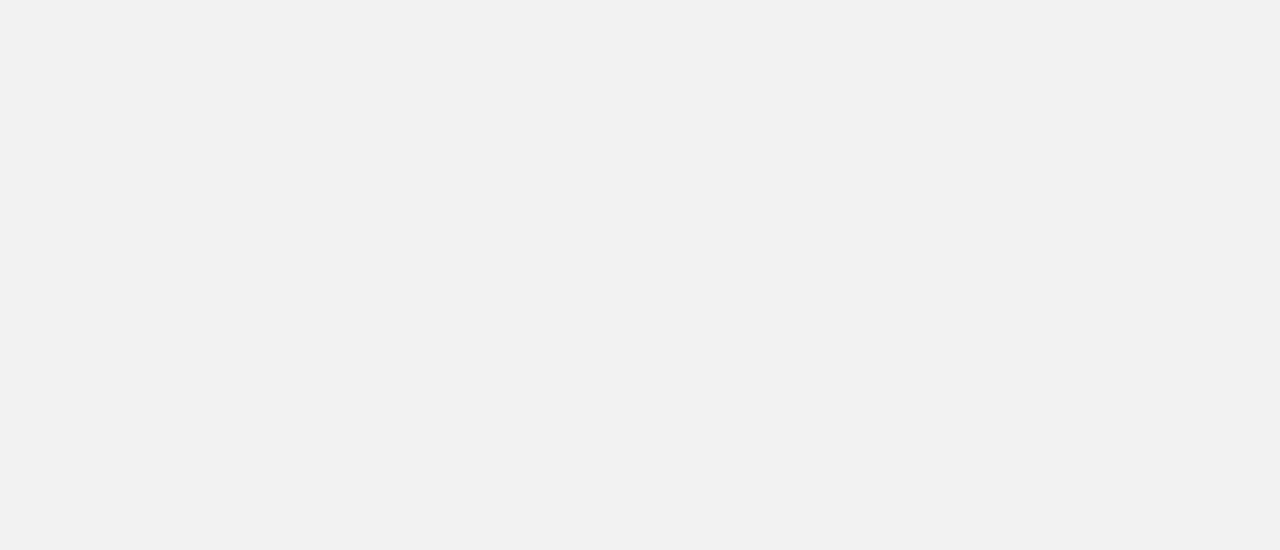
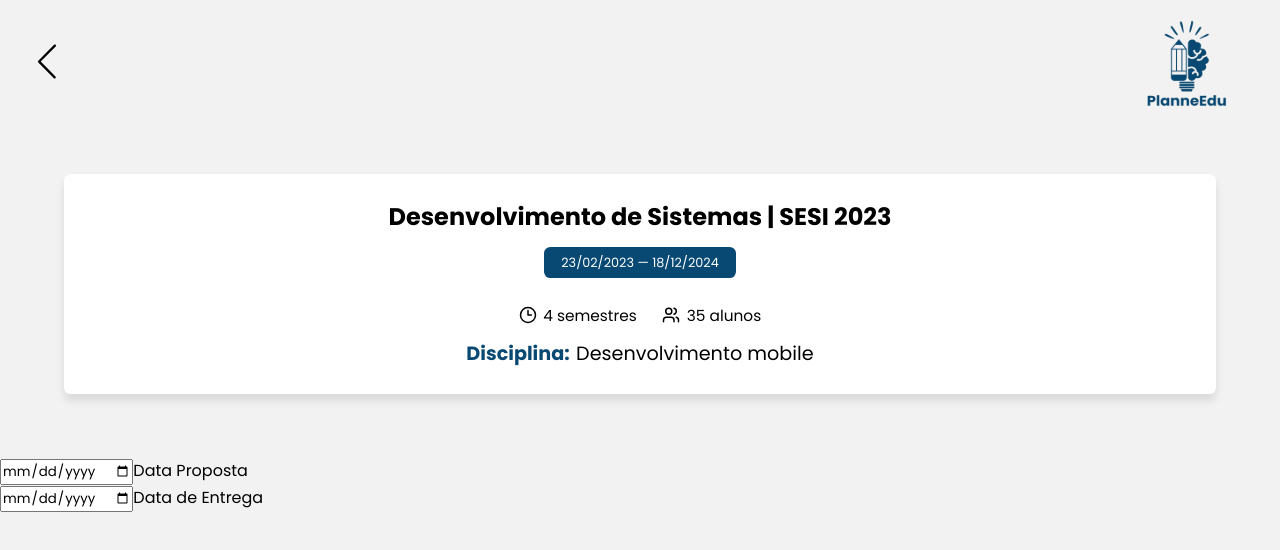
Before and after one commit to larissacoelho21/PlanneEdu-FrontEnd, a React (Vite) app in the folder PlanneEdu_Front/: page /addatividade in a window 1280 px wide. Before the commit this address had no page. Shown: the top 550 px of the page. Built offline with nearby package versions, Linux system fonts and the light colour scheme.

Commit message:
Arrumando css da visualização de atividades e começando a criação de plano de curso.

```diff
--- a/PlanneEdu_Front/src/App.css
+++ b/PlanneEdu_Front/src/App.css
@@ -2,6 +2,7 @@
   margin: 0;
   padding: 0;
   box-sizing: border-box;
+  font-family: "Poppins", system-ui;
 }
 
 :root {
--- a/PlanneEdu_Front/src/Css/Teacher/ClassTeacher.css
+++ b/PlanneEdu_Front/src/Css/Teacher/ClassTeacher.css
@@ -2,6 +2,13 @@ body {
   background-color: #f2f2f2;
   font-family: "Poppins", system-ui;
   font-style: normal;
+}
+
+:root {
+  --blue-one: #074973;
+  --blue-two: #07678D;
+  --white: #fff;
+  --black: #000;
 }
 
 .box-info-class {
@@ -12,7 +19,7 @@ body {
   gap: 1vw;
   margin: 5% auto;
   padding: 2vw;
-  background-color: #ffffff;
+  background-color: var(--white);
   width: 90%;
   border-radius: 0.5vw;
   box-shadow: 0 0.5vw 0.625vw rgba(0, 0, 0, 0.1);
@@ -21,10 +28,10 @@ body {
 
 .date-badge {
   font-size: 1vw;
-  background-color: #07678d;
+  background-color: var(--blue-one);
   width: 15vw;
   padding: 0.5vw;
-  color: #ffff;
+  color: var(--white);
   font-weight: normal;
   text-align: center;
   border-radius: 0.5vw;
@@ -60,9 +67,9 @@ body {
 .buttons-class button {
   width: 35vw;
   height: 11vh;
-  background-color: #07678d;
+  background-color: var(--blue-two);
   border: none;
-  color: #ffffff;
+  color: var(--white);
   border-radius: 0.5vw;
   cursor: pointer;
   font-size: 1.5vw;
@@ -73,14 +80,14 @@ body {
 .buttons-class button:focus{
   background-color: transparent;
   border: solid 2px #07678d;
-  color: #07678d;
+  color: var(--blue-two);
 }
 
 .buttons-class button:active{
   translate: 0 0.5vw;
   background-color: transparent;
   border: solid 2px #07678d;
-  color: #07678d;
+  color: var(--blue-two);
 }
 
 .overlay {
@@ -103,15 +110,15 @@ body {
   align-items: center;
   border-radius: 0.5vw;
   text-align: center;
-  box-shadow: 0 0.3125vw 0.625vw rgba(0, 0, 0, 0.1);
+  box-shadow: 0 4px 8px rgba(0, 0, 0, 0.1);
 }
 
 .popup-content {
   width: 100%;
   height: 7vw;
-  background-color: #084973;
+  background-color: var(--blue-one);
   padding: 1vw;
-  color: #ffffff;
+  color: var(--white);
   text-align: center;
   align-items: center;
   justify-content: center;
@@ -132,28 +139,22 @@ body {
   background-color: transparent;
   border: solid 0.1171875vw #07678d;
   padding: 0.5vw 3vw;
-  color: #07678d;
+  color: var(--blue-two);
   border-radius: 0.5vw;
   margin-bottom: 5%;
   transition: 0.3s ease
 }
 
 .button-close button:hover{
-  background-color: #07678d;
-  color: #ffffff;
-}
-
-.button-close button:active{
-  translate: 0 0.5vw;
-  background-color: #07678d;
-  color: #ffffff;
+  background-color: var(--blue-two);
+  color: var(--white);
 }
 
 .button-add, .button-view{
   display: flex ;
   align-items: center;
   justify-content: center;
-  background-color: #07678d;
+  background-color: var(--blue-two);
   border-radius: 0.5vw;
   width: 22vw;
   height: 8vh;
@@ -168,7 +169,7 @@ body {
   display: flex;
   align-items: center;
   gap: 1vw;
-  color: #ffffff;
+  color: var(--white);
 }
 
 .button-view img {
@@ -196,15 +197,15 @@ table {
 }
 
 .title-info > th {
-  background-color: #074973;
-  color: white;
+  background-color: var(--blue-one);
+  color: var(--white);
   font-size: 1.5vw;
   text-align: center;
   padding: 1vw;
 }
 
 td, th {
-  border: 0.078125vw solid #9ab9cd; /* Borda interna das células */
+  border: 0.078125vw solid #9ab9cd;
   padding: 1vw;
   text-align: left;
 }
--- a/PlanneEdu_Front/src/Css/Teacher/Home.css
+++ b/PlanneEdu_Front/src/Css/Teacher/Home.css
@@ -2,6 +2,13 @@ body{
   background-color: #f2f2f2;
   font-family: "Poppins", system-ui;
   font-style: normal;
+}
+
+:root {
+  --blue-one: #074973;
+  --blue-two: #07678D;
+  --white: #fff;
+  --black: #000;
 }
 
 .homeTeacher{
@@ -19,7 +26,7 @@ body{
 
 .introTeacher h1{
   font-size: 2.2vw;
-  color: #074973;
+  color: var(--blue-one);
 }
 
 .introTeacher h2{
@@ -49,14 +56,21 @@ body{
   display: flex;
   flex-direction: column;
   box-sizing: border-box;
-  background-color: #ffff;
+  background-color: var(--white);
   width: 42vw;
   border-radius: 0.5vw;
   padding: 2.4vw;
   gap: 1vw;
   cursor: pointer;
   box-shadow: 0 4px 8px rgba(0, 0, 0, 0.1);
-  color: #000;
+  color: var(--black);
+  border: 2px solid transparent;
+  transition: 0.35s ease-out;
+}
+
+.box-teacher:hover{
+  border: 2px solid #084973;
+  transform: scale(1.015);
 }
 
 .box-teacher h1{
@@ -65,7 +79,7 @@ body{
 
 .date-badge {
   font-size: 1vw;
-  background-color: #07678D;
+  background-color: var(--blue-one);
   width: 15vw;
   padding: 0.5vw;
   color: #ffff;
--- a/PlanneEdu_Front/src/Css/Teacher/PlanEnsino.css
+++ b/PlanneEdu_Front/src/Css/Teacher/PlanEnsino.css
@@ -1,74 +1,76 @@
-main{
+:root {
   --blue-one: #074973;
-    --blue-two: #07678D;
-    --font: font-family: "Poppins", system-ui;
-
+  --blue-two: #07678d;
+  --white: #fff;
+  --black: #000;
 }
 
-*{
-    font-family: var(--font);
-}
-
-.Intro{
+.Intro {
   display: flex;
   flex-direction: column;
   align-items: center;
-    margin: 8vw 0 4vw 0;
-    gap: .5vw;
+  margin: 6vw 0 4vw 0;
+  gap: 0.5vw;
 }
 
-.Title{
+.Title {
   font-size: 2.2vw;
   color: var(--blue-one);
 }
 
-.Description{
+.Description {
   font-size: 1.5vw;
   font-weight: 500;
 }
 
-.Line{
+.Line {
   width: 25vw;
   height: 0.23vw;
-    background: linear-gradient(90deg, rgba(2,0,36,1) 0%, rgba(8,73,115,1) 0%, rgba(38,133,191,1) 100%);
+  background: linear-gradient(
+    90deg,
+    rgba(2, 0, 36, 1) 0%,
+    rgba(8, 73, 115, 1) 0%,
+    rgba(38, 133, 191, 1) 100%
+  );
   border-radius: 2vw;
   margin: 1vw 0;
 }
 
-.Add-Plano button{
+.Add-Plano button {
   display: flex;
   justify-content: center;
   align-items: center;
   gap: 1vw;
   width: 35vw;
-    padding: .8vw 1.8vw;
+  padding: 0.8vw 1.8vw;
   margin-bottom: 4vw;
   border-radius: 1vw;
   border: none;
   background: var(--blue-two);
-    color: #FFF;
+  color: var(--white);
   font-size: 1.3vw;
   cursor: pointer;
   transition: 0.3s ease;
 }
 
-.Add-Plano button:active{
+.Add-Plano button:active {
   translate: 0 0.5vw;
   background: var(--blue-one);
 }
 
-.Planos, .Add-Plano{
+.Planos,
+.Add-Plano {
   display: flex;
   flex-direction: column;
   align-items: center;
   gap: 3vw;
 }
 
-.Planos h2{
+.Planos h2 {
   font-size: 1.8vw;
 }
 
-.Cards{
+.Cards {
   padding: 0 4vw;
   width: 100%;
   display: grid;
@@ -78,63 +80,65 @@ main{
   margin-bottom: 3vw;
 }
 
-.Card{
-    background-color: #FFF;
+.Card {
+  background-color: var(--white);
   width: 100%;
   border-radius: 1vw;
   /* offset-x | offset-y | blur-radius | spread-radius | color */
-    box-shadow: 0 4px 8px rgba(0, 0, 0, 0.1);
+  box-shadow: 0 2px 4px rgba(0, 0, 0, 0.1);
   padding: 1.5vw 2vw;
   display: flex;
   justify-content: space-between;
   align-items: center;
   cursor: pointer;
-    border: 2px solid #c3c6ce;
+  border: 2px solid transparent;
   transition: 0.35s ease-out;
 }
 
-.Card:hover{
+.Card:hover {
   border: 2px solid var(--blue-one);
   transform: scale(1.015);
 }
 
-.Data{
+.Data {
   display: flex;
   flex-direction: column;
   gap: 1vw;
 }
 
-.Subject{
+.Subject {
   font-weight: 600;
   font-size: 1.4vw;
 }
 
-.tag-course{
+.tag-course {
   background-color: var(--blue-one);
   width: max-content;
-    padding: .5vw 1vw;
-    border-radius: .5vw;
+  padding: 0.5vw 1vw;
+  border-radius: 0.5vw;
   display: flex;
   align-items: center;
   float: inline-end;
-    gap: .5vw;
-    color: #FFF;
+  gap: 0.5vw;
+  color: var(--white);
   font-size: 1vw;
 }
 
-.Info{
+.Info {
   display: flex;
 }
 
-.Teacher, .Class{
+.Teacher,
+.Class {
   display: flex;
   align-items: center;
-    margin: .5vw 0;
-    gap: .5vw;
+  margin: 0.5vw 0;
+  gap: 0.5vw;
   margin-right: 2vw;
 }
 
-.Teacher p, .Class p{
+.Teacher p,
+.Class p {
   font-weight: 400;
-    font-size: 1.3vw;
+  font-size: 1.2vw;
 }
--- a/PlanneEdu_Front/src/Css/Teacher/Profile.css
+++ b/PlanneEdu_Front/src/Css/Teacher/Profile.css
@@ -133,13 +133,6 @@
     background-color: #07678d;
 }
 
-
-/* Dialog */
-button,
-fieldset,
-input {
-    all: unset;
-}
 
 .DialogOverlay {
     position: fixed;
--- /dev/null
+++ b/PlanneEdu_Front/src/Pages/Teacher/AddActivity.tsx
@@ -0,0 +1,43 @@
+import { Clock3, Users } from "lucide-react";
+import { SubNavbar } from "../../Components/SubNavbar/SubNavbar";
+
+export function AddActivity() {
+  return (
+    <section className="add-activity">
+      <div className="start-add">
+        <SubNavbar />
+        <div className="box-info-class">
+          <h1>Desenvolvimento de Sistemas | SESI 2023</h1>
+          <div className="date-badge">
+            <span>23/02/2023 — 18/12/2024</span>
+          </div>
+          <div className="infos-teacher">
+            <div className="semester-teacher">
+              <Clock3 size={18} />
+              <h1>4 semestres</h1>
+            </div>
+            <div className="students">
+              <Users size={18} />
+              <h1>35 alunos</h1>
+            </div>
+          </div>
+          <div className="discipline">
+            <h1>Disciplina:</h1>
+            <h2>Desenvolvimento mobile</h2>
+          </div>
+        </div>
+      </div>
+
+      <div className="forms-add-activity">
+        <div className="proposed-date">
+          <input type="date" name="" id="dateProposed"/>
+          <label htmlFor="dateProposed">Data Proposta</label>
+        </div>
+        <div className="delivery-date">
+          <input type="date" name="" id="dateDelivery"/>
+          <label htmlFor="dateDelivery">Data de Entrega</label>
+        </div>
+      </div>
+    </section>
+  );
+}
--- a/PlanneEdu_Front/src/Pages/Teacher/ClassTeacher.tsx
+++ b/PlanneEdu_Front/src/Pages/Teacher/ClassTeacher.tsx
@@ -5,7 +5,7 @@ import { SubNavbar } from "../../Components/SubNavbar/SubNavbar";
 import { useState } from "react";
 import { Link } from "react-router-dom";
 
-import { Clock3, Users, Eye } from "lucide-react";
+import { Clock3, Users } from "lucide-react";
 import { FontAwesomeIcon } from "@fortawesome/react-fontawesome";
 import { faEye } from "@fortawesome/free-regular-svg-icons";
 import { faPlus } from "@fortawesome/free-solid-svg-icons";
@@ -90,7 +90,7 @@ export function ClassTeacher() {
                 </Link>
               </div>
               <div className="button-add">
-                <Link to="">
+                <Link to="/addatividade">
                   <FontAwesomeIcon icon={faPlus} />
                   <h1>Adicionar atividade</h1>
                 </Link>
--- a/PlanneEdu_Front/src/Router.tsx
+++ b/PlanneEdu_Front/src/Router.tsx
@@ -11,6 +11,7 @@ import { PlanEnsinoEspc } from "./Pages/Teacher/PlanEnsinoEspc";
 import { NavBarOpp } from './Components/Opp/NavBar-Opp/navBarOpp';
 import { ProfileTeacher } from './Pages/Teacher/Profile';
 import { AddPlans } from './Pages/Teacher/AddPlans';
+import { AddActivity } from './Pages/Teacher/AddActivity';
 
 //criando rotas e caminhos
 const Router: React.FC = () => {
@@ -26,6 +27,7 @@ const Router: React.FC = () => {
                     <Route path='/turmaprofessor' element={<ClassTeacher/>}></Route>
                     <Route path='/plansensino' element={<PlanEnsino />}></Route>
                     <Route path='/visualizaratvd' element={<ViewActivity/>}></Route>
+                    <Route path='/addatividade' element={<AddActivity/>}></Route>
                     <Route path='/plansensinoespc' element={<PlanEnsinoEspc />} />
                     <Route path='/profile' element={<ProfileTeacher />} />
                     <Route path='/addplans' element={<AddPlans />} />
```
Also changed, not shown: PlanneEdu_Front/src/Pages/Teacher/Home.tsx (+9 -10 lines), PlanneEdu_Front/src/Pages/Teacher/PlanEnsino.tsx (+28 -41 lines), PlanneEdu_Front/src/Pages/Teacher/ViewActivity.tsx (+6 -7 lines), PlanneEdu_Front/src/Css/Teacher/AddActivity.css (added). Lines whose indentation alone changed are shown as unchanged.
